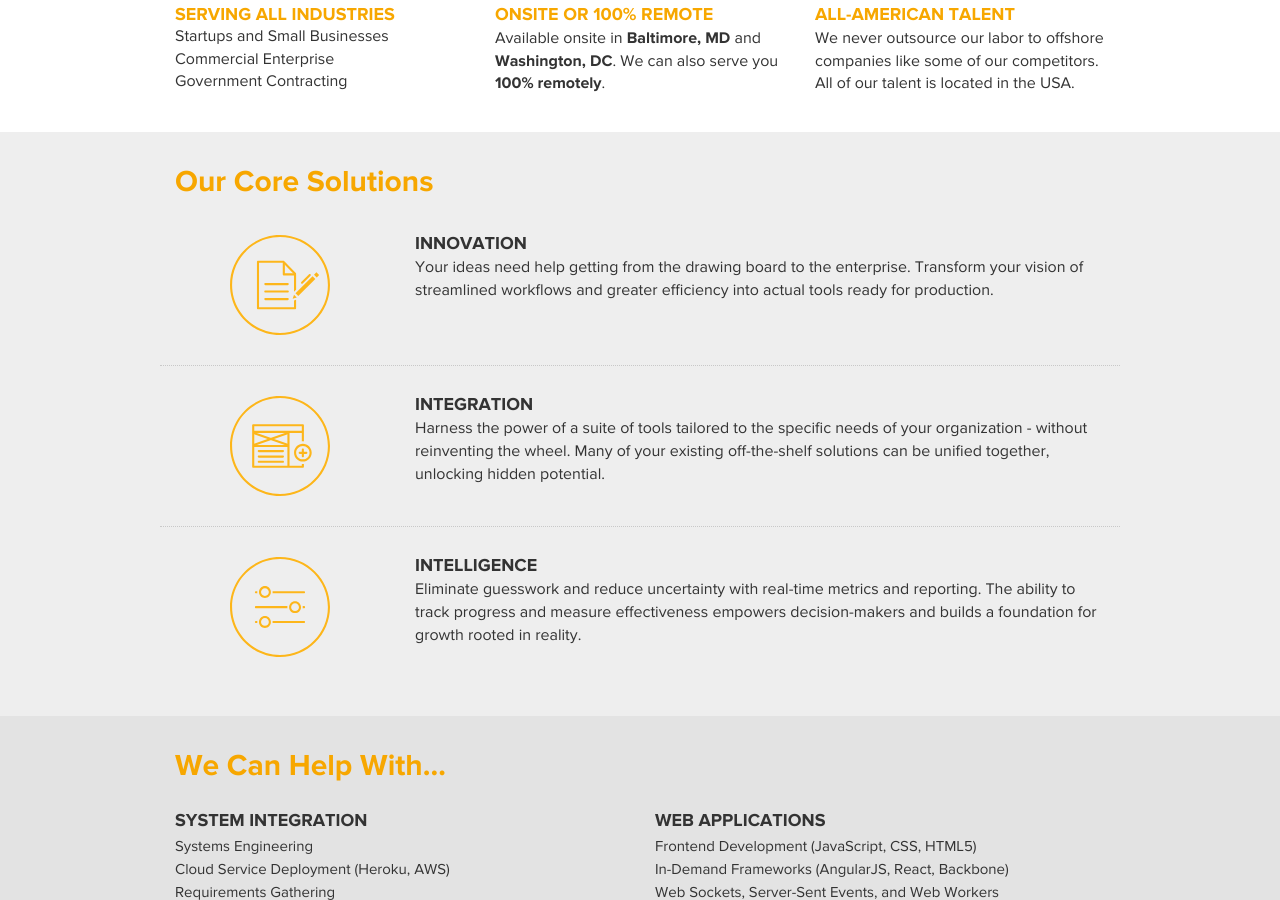
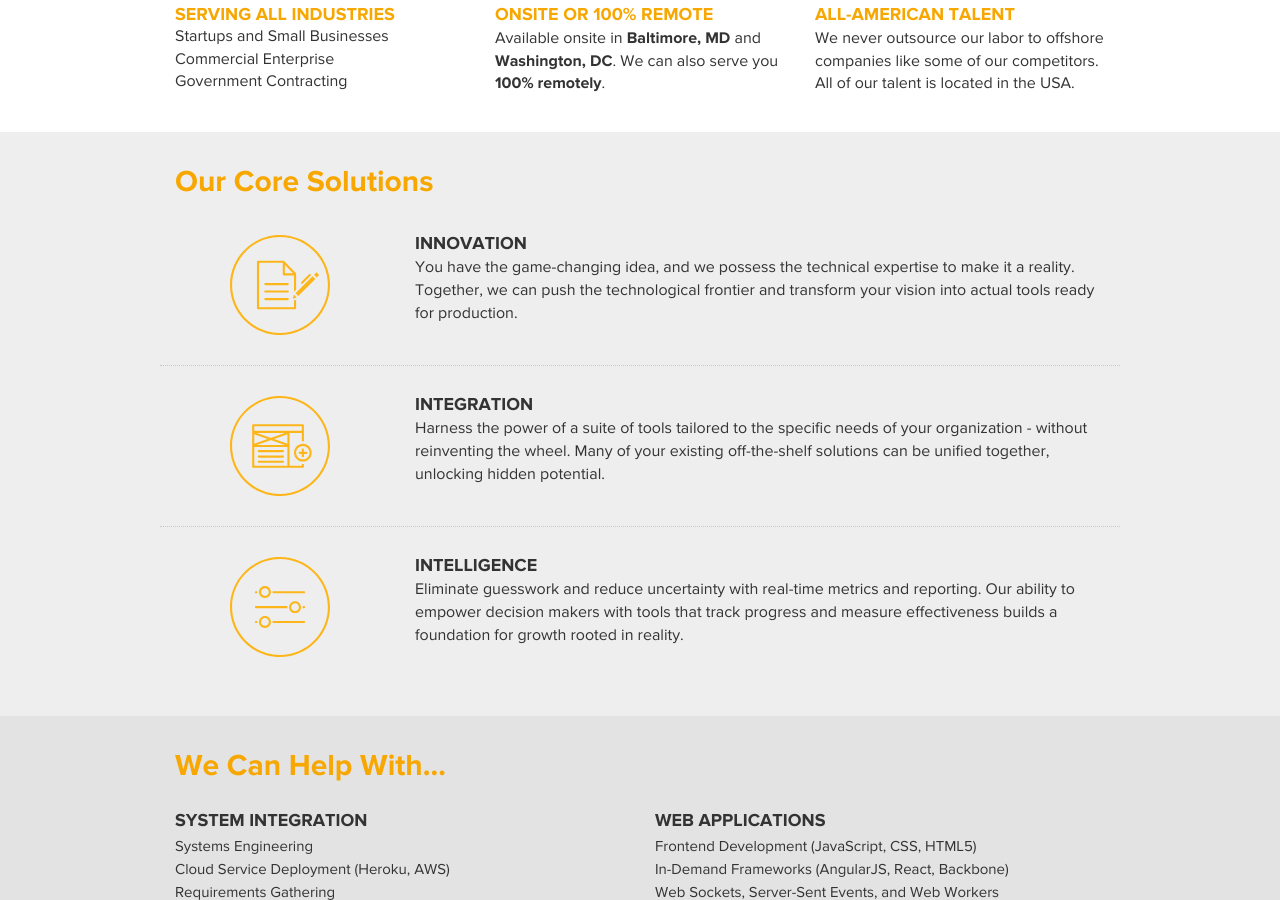
Before and after one commit to isabella232/captivationsoftware.github.io-archive, a Jekyll site: the page built from index.html, in a window 1280 px wide and 900 px high, scrolled down 766 px. Built offline with Jekyll 4.4.1, drawn with Linux system fonts in a browser that asks for light colours; nearby versions of some CDN libraries; some web fonts are replaced.

Commit message:
copy edit

```diff
--- a/_includes/solutions.html
+++ b/_includes/solutions.html
@@ -11,7 +11,7 @@
         </div>
         <div class="col-xs-12 col-sm-9 vertically-centered">
           <h2>Innovation</h2>
-          <p>Your ideas need help getting from the drawing board to the enterprise. Transform your vision of streamlined workflows and greater efficiency into actual tools ready for production.</p>
+          <p>You have the game-changing idea, and we possess the technical expertise to make it a reality. Together, we can push the technological frontier and transform your vision into actual tools ready for production.</p>
         </div>
       </div>
 
@@ -31,7 +31,7 @@
         </div>
         <div class="col-xs-12 col-sm-9 vertically-centered">
           <h2>Intelligence</h2>
-          <p>Eliminate guesswork and reduce uncertainty with real-time metrics and reporting. The ability to track progress and measure effectiveness empowers decision-makers and builds a foundation for growth rooted in reality.</p>
+          <p>Eliminate guesswork and reduce uncertainty with real-time metrics and reporting. Our ability to empower decision makers with tools that track progress and measure effectiveness builds a foundation for growth rooted in reality.</p>
         </div>
       </div>
 
```
